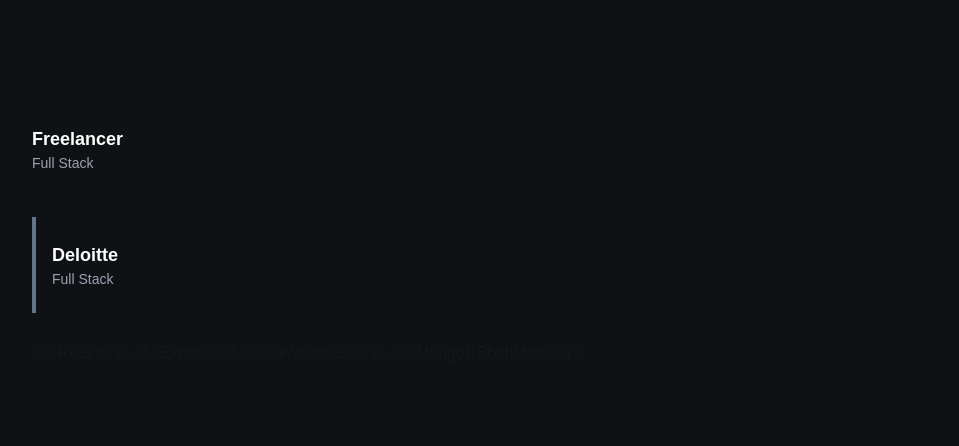
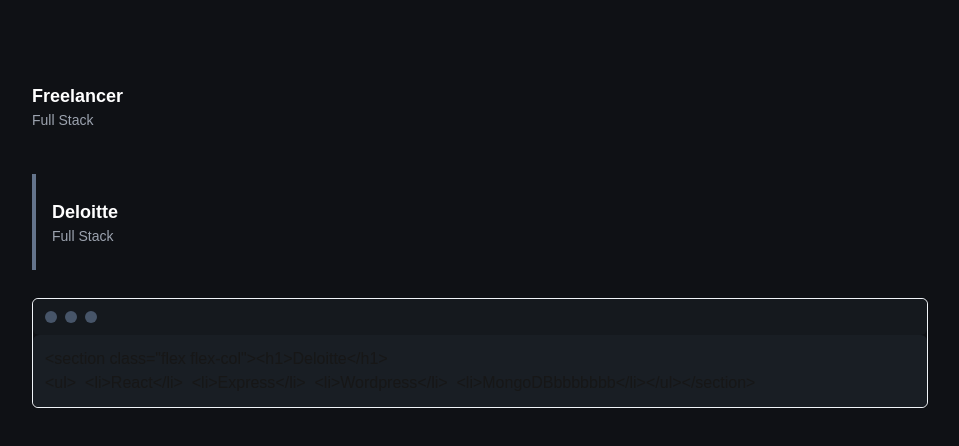
Before and after one commit to g-vasilei/gvasilei, a Next.js app: page / in a window 1280 px wide. Shown: the part 811-1257 px from the top of the page, without its empty margins (160-1119 px from the left). Built offline with nearby package versions, Linux system fonts and the light colour scheme.

Commit message:
fix design for work description

```diff
--- a/src/app/components/Experience.jsx
+++ b/src/app/components/Experience.jsx
@@ -3,6 +3,7 @@
 import React, { useRef, useState } from 'react'
 import { motion, useScroll } from 'motion/react'
 import { experience } from '../data/data'
+import { renderToString } from 'react-dom/server'
 
 function Item({ work, progress, isActive }) {
   return (
@@ -36,8 +37,6 @@
   const [progressValues, setProgressValues] = useState({})
   const [activeIndex, setActiveIndex] = useState(0)
 
-  console.log(activeIndex)
-
   return (
     <section
       ref={containerRef}
@@ -56,13 +55,24 @@
                 isActive={index === activeIndex} // Highlight active item
               />
             ))}
-            <div>{experience[activeIndex].description}</div>
+            <div>
+              <div className="border border-slate-100 rounded-md">
+                <div className="p-3 flex items-center justify-start gap-2 bg-[#15191E] rounded-md">
+                  <div className="w-3 h-3 rounded-full bg-slate-600"></div>
+                  <div className="w-3 h-3 rounded-full bg-slate-600"></div>
+                  <div className="w-3 h-3 rounded-full bg-slate-600"></div>
+                </div>
+                <div className="p-3 bg-[#191E24] rounded-md flex flex-col whitespace-pre-line">
+                  {renderToString(Card(experience[activeIndex]))}
+                </div>
+              </div>
+            </div>
           </ul>
         </div>
       </div>
 
       {/* Divs to Track */}
-      <div className="absolute top-0 w-full">
+      <div className="absolute top-0 w-full z-[-1]">
         {experience.map((work, index) => (
           <ScrollTracker
             key={work.id}
@@ -109,4 +119,21 @@
   )
 }
 
+function Card(work) {
+  const description = work?.description.map((item, index) => {
+    return (
+      <>
+        &nbsp;&nbsp;<li key={index}>{item}</li>
+      </>
+    )
+  })
+
+  return (
+    <section className="flex flex-col">
+      <h1>{work?.title}</h1>
+      <ul>{description}</ul>
+    </section>
+  )
+}
+
 export default Experience
--- a/src/app/data/data.js
+++ b/src/app/data/data.js
@@ -3,22 +3,12 @@
     id: 1,
     title: 'Freelancer',
     subTitle: 'Full Stack',
-    description: `
-        <li>React</li>
-        <li>Express</li>
-        <li>Wordpress</li>
-        <li>MongoDB</li>
-    `,
+    description: ['React', 'Express', 'Wordpress', 'MongoDB'],
   },
   {
     id: 2,
     title: 'Deloitte',
     subTitle: 'Full Stack',
-    description: `
-        <li>React</li>
-        <li>Express</li>
-        <li>Wordpress</li>
-        <li>MongoDBbbbbbbb</li>
-    `,
+    description: ['React', 'Express', 'Wordpress', 'MongoDBbbbbbbb'],
   },
 ]
```
